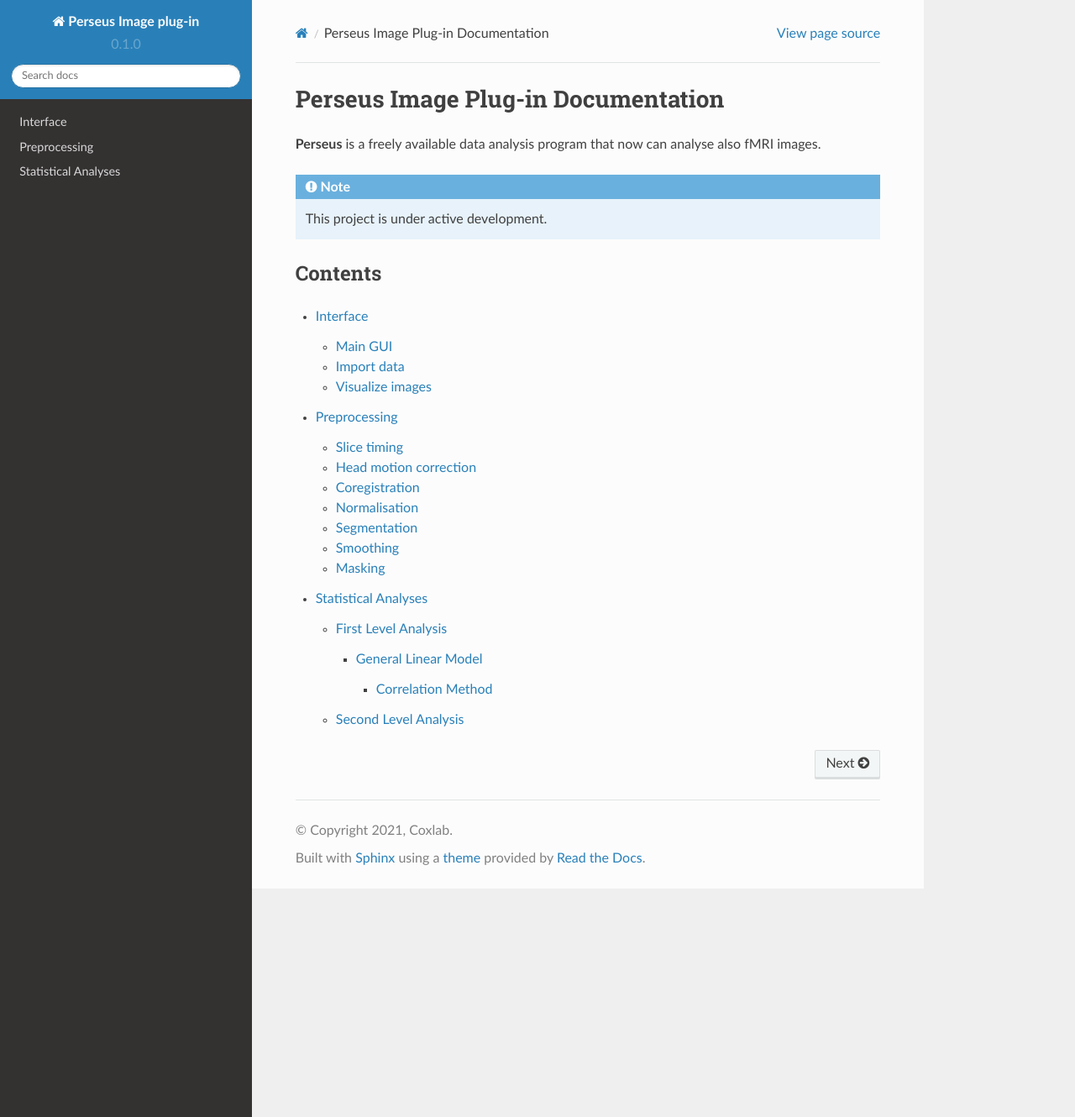
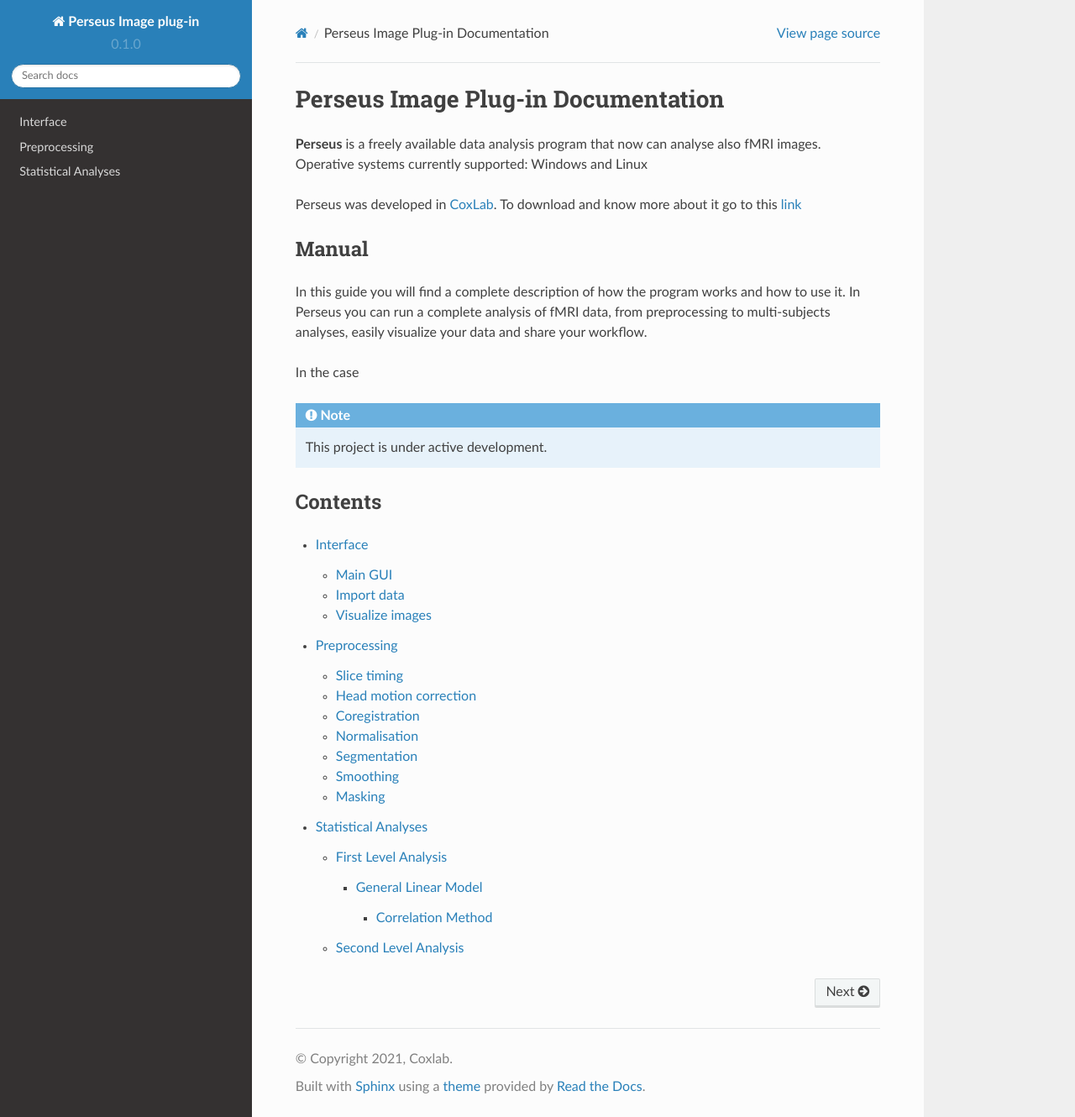
Before and after one commit to CarloDeNart/Perseus-Image-plug-in, a Sphinx documentation site: the page built from docs/source/index.rst, in a window 1280 px wide and 1330 px high. Shown: the whole window at 84% size. Built offline with Sphinx 7.4.7 and the Read the Docs theme 2.0.0, drawn with Linux system fonts in a browser that asks for light colours; pages that are not in the unit, such as notebooks, are missing from menus.

Commit message:
Update index.rst

```diff
--- a/docs/source/index.rst
+++ b/docs/source/index.rst
@@ -1,7 +1,16 @@
 Perseus Image Plug-in Documentation
 ===================================
 
-**Perseus**  is a freely available data analysis program that now can analyse also fMRI images.
+**Perseus** is a freely available data analysis program that now can analyse also fMRI images. Operative systems currently supported: Windows and Linux
+
+Perseus was developed in `CoxLab <https://www.biochem.mpg.de/cox>`_. To download and know more about it go to this `link <https://maxquant.net/perseus/>`_
+
+Manual
+------
+
+In this guide you will find a complete description of how the program works and how to use it. In Perseus you can run a complete analysis of fMRI data, from preprocessing to multi-subjects analyses, easily visualize your data and share your workflow.
+
+In the case
 
 .. note::
 
```
